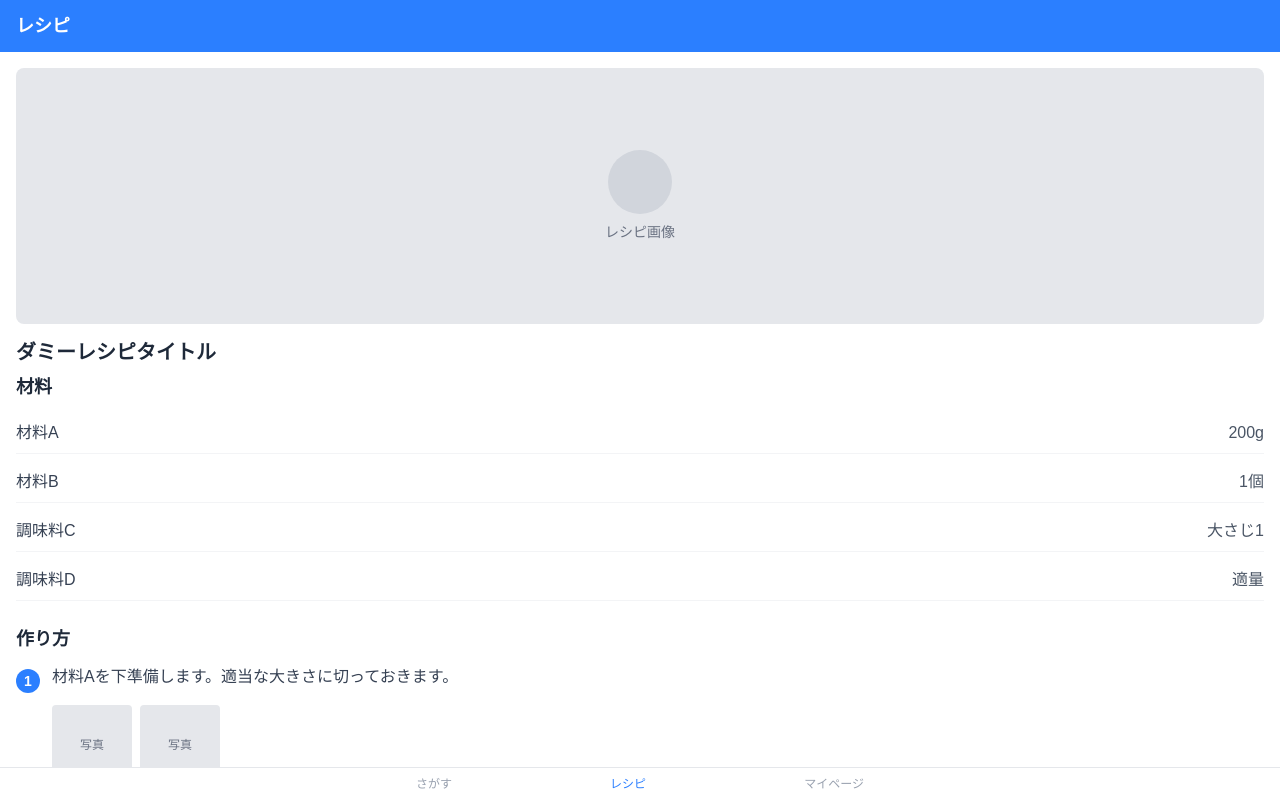
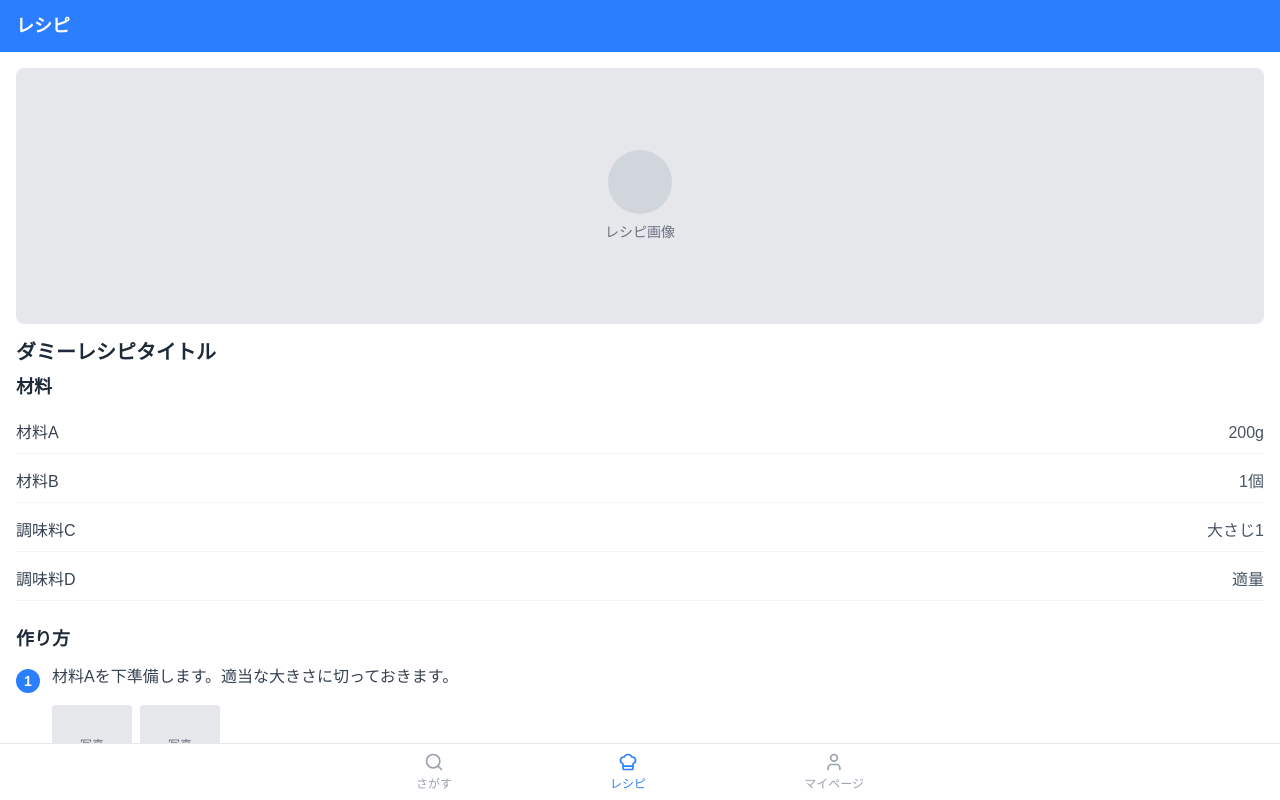
Before and after one commit to a2h1r0/cookbot, a Next.js app: page / in a window 1280 px wide. Shown: the top 800 px of the page. Built offline with nearby package versions, Linux system fonts and the light colour scheme.

Commit message:
#3 ナビゲーションにアイコンを追加

```diff
--- a/src/components/home/BottomNavigation.tsx
+++ b/src/components/home/BottomNavigation.tsx
@@ -1,15 +1,27 @@
+import { Search, ChefHat, User } from 'lucide-react';
+
 const navigationItems = [
-  { name: 'さがす', isActive: false },
-  { name: 'レシピ', isActive: true },
-  { name: 'マイページ', isActive: false },
+  { name: 'さがす', isActive: false, icon: Search },
+  { name: 'レシピ', isActive: true, icon: ChefHat },
+  { name: 'マイページ', isActive: false, icon: User },
 ];
 
 export default function BottomNavigation() {
   return (
     <div className="fixed bottom-0 left-0 right-0 bg-white border-t border-gray-200 px-4 py-2">
       <div className="flex justify-between items-center max-w-md mx-auto">
-        {navigationItems.map((item, index) => (
-          <button key={index} className="flex flex-col items-center space-y-1">
+        {' '}
+        {navigationItems.map((item, index) => {
+          const IconComponent = item.icon;
+          return (
+            <button
+              key={index}
+              className="flex flex-col items-center space-y-1"
+            >
+              <IconComponent
+                size={20}
+                className={item.isActive ? 'text-blue-500' : 'text-gray-400'}
+              />
               <span
                 className={`text-xs ${
                   item.isActive ? 'text-blue-500' : 'text-gray-400'
@@ -18,7 +30,8 @@ export default function BottomNavigation() {
                 {item.name}
               </span>
             </button>
-        ))}
+          );
+        })}
       </div>
     </div>
   );
```
Lines whose indentation alone changed are shown as unchanged.
